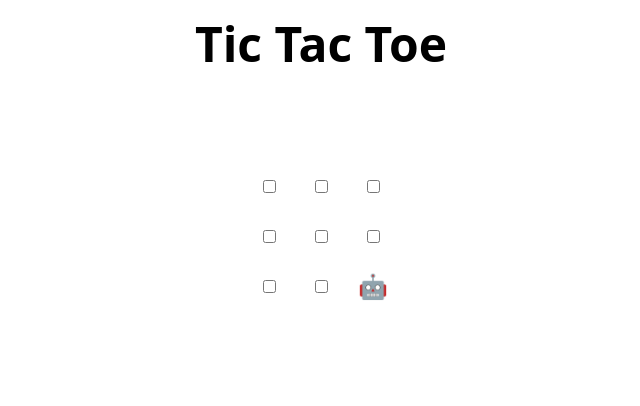
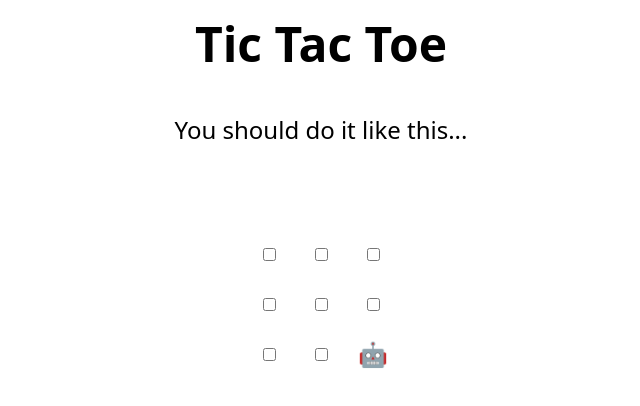
Before and after one commit to egeozkansasky/skills-review-pull-requests, a plain HTML site: page index.html in a window 1280 px wide. Shown: the whole page, without its empty margins (319-959 px from the left). Drawn offline with Linux system fonts and the light colour scheme.

Commit message:
Update index.html
Tips

```diff
--- a/index.html
+++ b/index.html
@@ -44,7 +44,7 @@
     <td><input type="checkbox" /></td>
     <td><input type="checkbox" /></td>
     <td><input type="checkbox" /></td>
-  </tr>
+You should do it like this...
 </table>
 
 <h2 hidden>Game over, refresh to play again 🧑‍💻 🤖!</h2>
```
